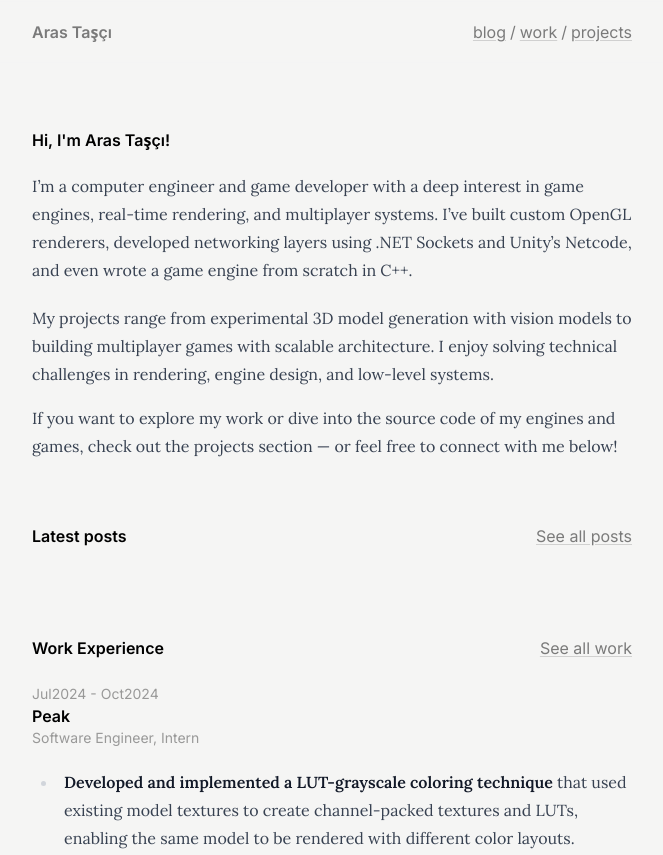
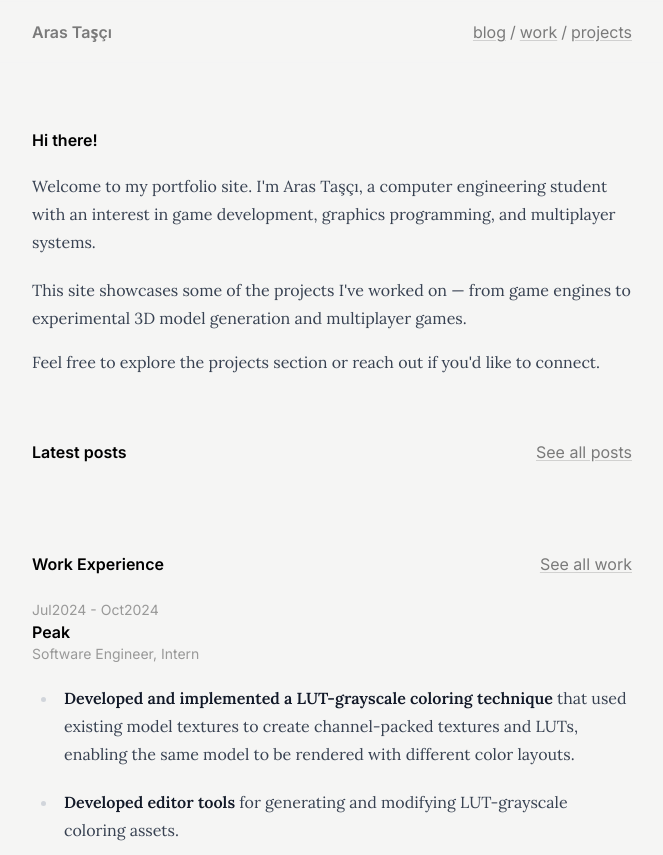
Before and after one commit to arastasci/personal-site, an Astro site: page / in a window 1280 px wide. Shown: the top 855 px of the page, without its empty margins (308-971 px from the left). Built offline with nearby package versions, Linux system fonts and the light colour scheme; Astro itself is replaced by a stand-in of ours; a web font is replaced by a local one.

Commit message:
modify home page

```diff
--- a/src/pages/index.astro
+++ b/src/pages/index.astro
@@ -32,23 +32,22 @@ const work = await Promise.all(
 <PageLayout title={HOME.TITLE} description={HOME.DESCRIPTION}>
   <Container>
     <h4 class="animate font-semibold text-black dark:text-white">
-      Hi, I'm Aras Taşçı!
+      Hi there!
     </h4>
     <div class="space-y-16">
       <section>
       <article class="space-y-4">
         <p class="animate">
-            I’m a computer engineer and game developer with a deep interest in game engines, real-time rendering, and multiplayer systems.
-            I’ve built custom OpenGL renderers, developed networking layers using .NET Sockets and Unity’s Netcode, and even wrote a game engine from scratch in C++.
+          Welcome to my portfolio site. I'm Aras Taşçı, a computer engineering student with an interest in game development, graphics programming, and multiplayer systems.
         </p>
         <p class="animate">
-            My projects range from experimental 3D model generation with vision models to building multiplayer games with scalable architecture.
-            I enjoy solving technical challenges in rendering, engine design, and low-level systems.
+          This site showcases some of the projects I've worked on — from game engines to experimental 3D model generation and multiplayer games.
         </p>
         <p class="animate">
-            If you want to explore my work or dive into the source code of my engines and games, check out the projects section — or feel free to connect with me below!
+          Feel free to explore the projects section or reach out if you'd like to connect.
         </p>
       </article>
+
       </section>
 
       <section class="animate space-y-6">
```
Lines whose indentation alone changed are shown as unchanged.
